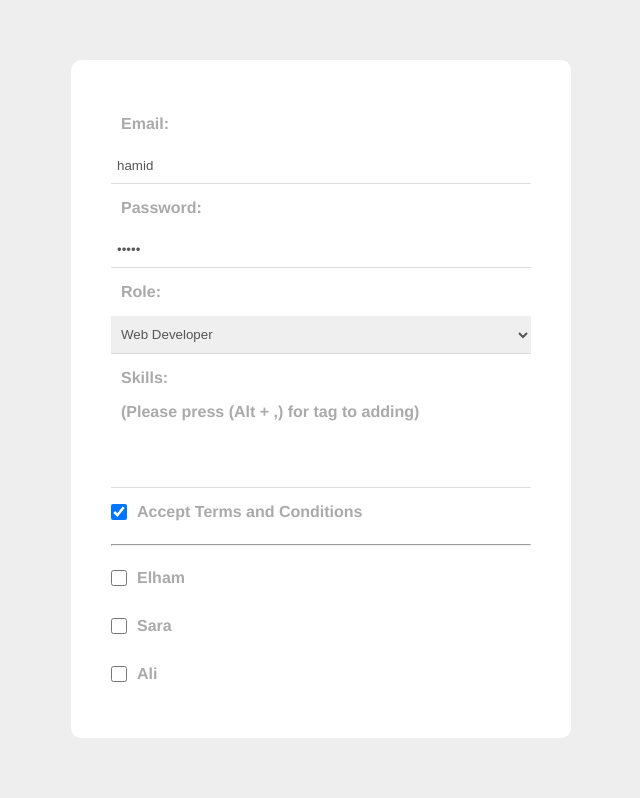
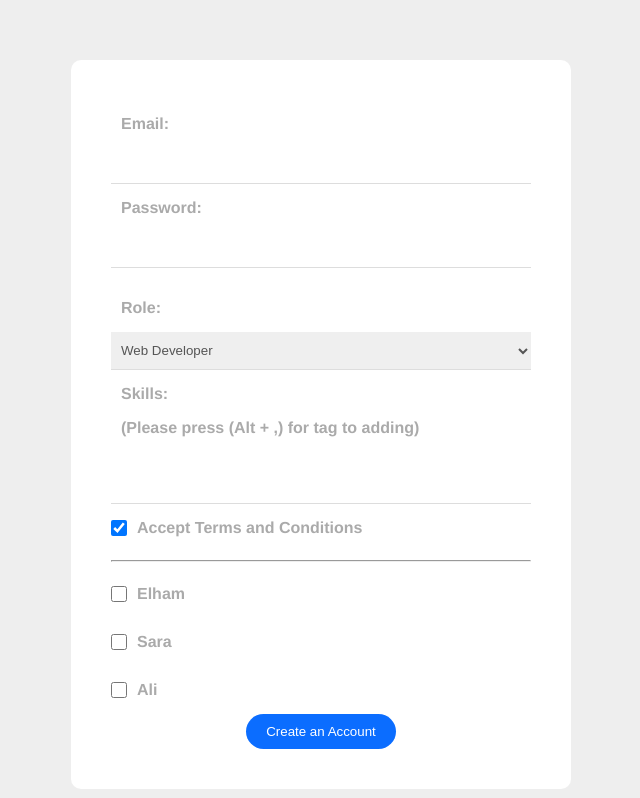
Before and after one commit to elhamhashemi56/vue-web-form, a Vue app: page / in a window 1280 px wide. Shown: the top 798 px of the page, without its empty margins (319-959 px from the left). Built offline with nearby package versions, Linux system fonts and the light colour scheme.

Commit message:
VUE Submitting the Form

```diff
--- a/src/components/SignUpForm.vue
+++ b/src/components/SignUpForm.vue
@@ -1,10 +1,11 @@
 <template>
-    <form>
+    <form @submit.prevent="handleSubmit">
         <label>Email:</label>
         <input type="email" v-model="email">
 
         <label>Password:</label>
         <input type="password" v-model="password">
+        <p class="error">{{ passwordError }}</p>
 
         <label >Role:</label>
         <select v-model="role">
@@ -16,7 +17,7 @@
             <label>Skills: <p>(Please press (Alt + ,) for tag to adding)</p></label>
             <input type="text" @keyup.alt="addSkill" v-model="tempSkill">
             <div v-for="item in skills" :key="item" class="pill">
-               <p @click="handleDelete(item)">{{ item }}</p>
+               <div @click="handleDelete(item)">{{ item }}</div>
             </div>
         </div>
 
@@ -38,6 +39,11 @@
             <input type="checkbox"  value="ali" v-model="names">
             <label >Ali</label>
         </div>
+
+        <div class="submit">
+            <button>Create an Account</button>
+        </div>
+
     </form>
   <p>{{ email }}</p>
   <p>{{ password }}</p>
@@ -50,13 +56,14 @@
 export default {
     data(){
         return{
-            email:"hamid",
-            password:"fffff",
+            email:"",
+            password:"",
             role:"developer",
             terms:true,
             names:[],
             tempSkill:"",
-            skills:[]
+            skills:[],
+            passwordError:""
 
         }
 
@@ -78,8 +85,14 @@
             })
 
             this.skills=skills
+        },
+        handleSubmit(){
+            console.log("handle submit");
+            this.passwordError=this.password.length >5 ? "" : "Password is not more than 5 Char"
+            if(!this.passwordError){
+                console.log("Form submited");
+            }
         }
-
     }
 
 }
@@ -127,7 +140,22 @@
     padding: 10px;
     margin: 10px;
     background-color: #eee;
-    border-radius: 50px;
+    border-radius:50%;
     cursor: pointer;
 }
+
+button{
+    border: 0;
+    padding: 10px 20px;
+    background-color: #0b6dff;
+    border-radius: 20px;
+    color: white;
+}
+
+.submit{
+   text-align: center;
+}
+.error{
+    color: red;
+}
 </style>
```
